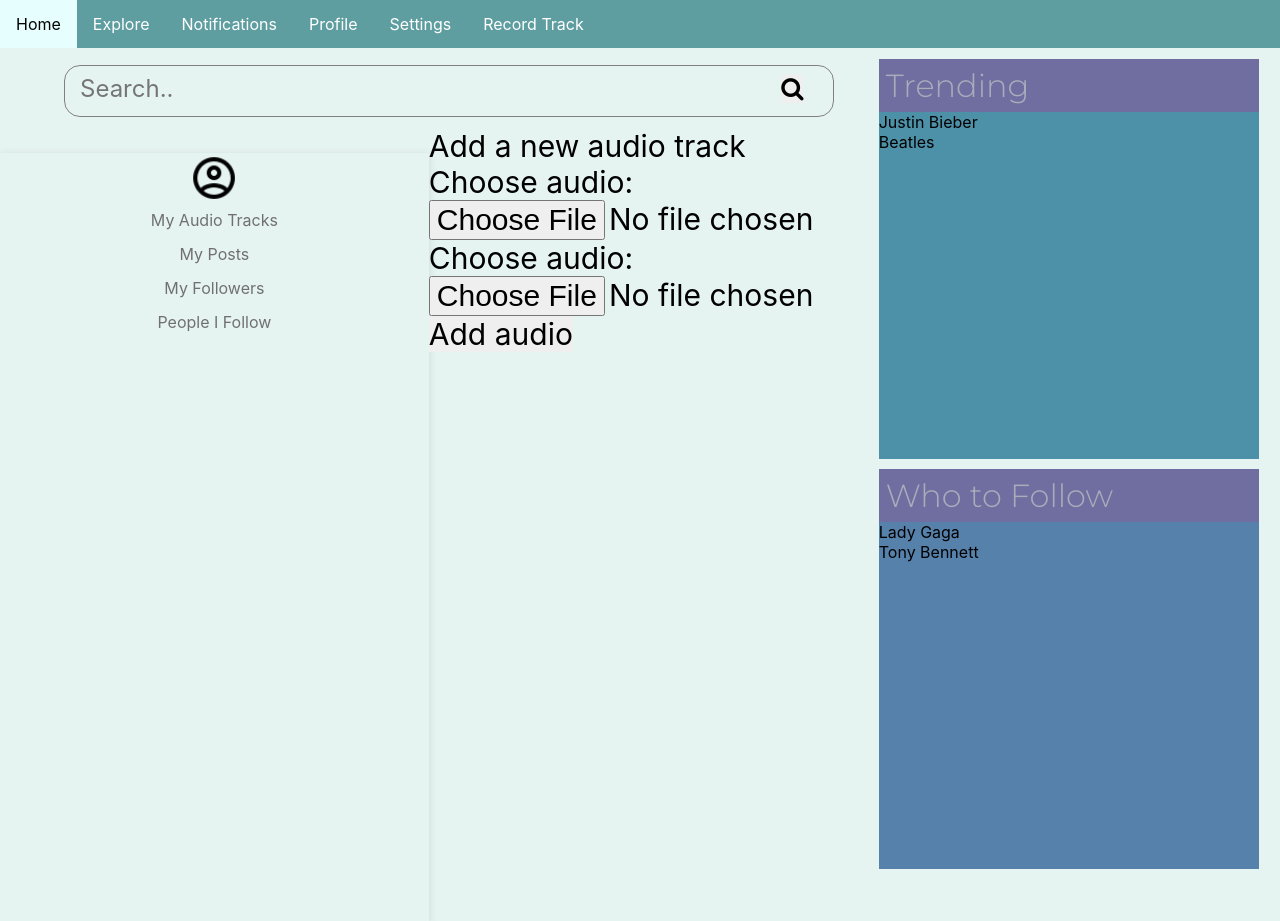
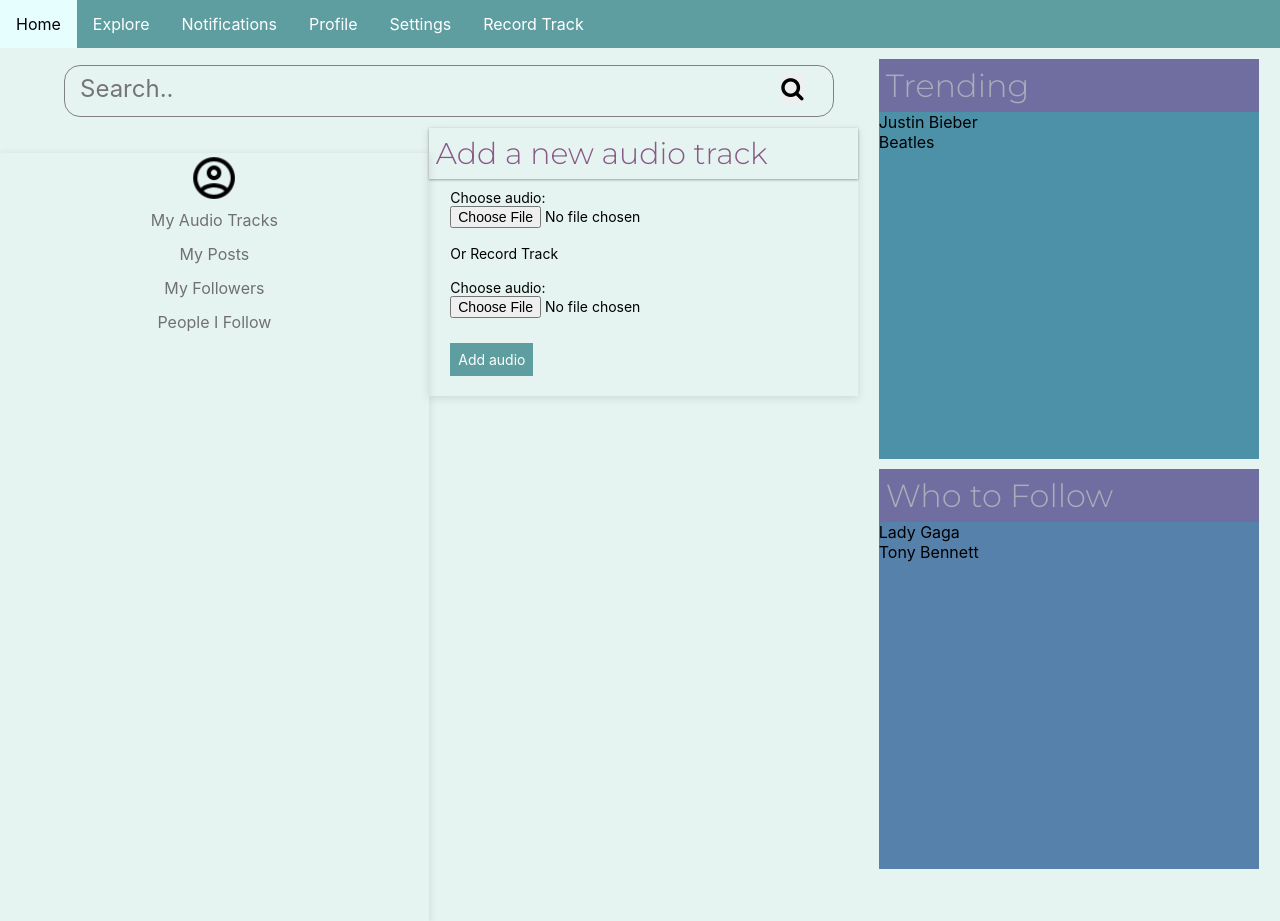
Before and after one commit to CSCI-40500-77100-Spring-2021/project-3, a React (Create React App) app in the folder frontend/: page /send-message-channel in a window 1280 px wide. Built offline with nearby package versions, Linux system fonts and the light colour scheme; a web font is replaced by a local one.

Commit message:
styled add media form

```diff
--- a/frontend/src/common_style.css
+++ b/frontend/src/common_style.css
@@ -4,6 +4,14 @@ h1{
     padding: 7px;
     color: #a7adba;
     background-color: #706EA1;
+}
+
+h2{
+    font-family: 'Montserrat', sans-serif;
+    font-size: 1em;
+    padding: 7px;
+    color: #885887;
+    box-shadow: rgba(0, 0, 0, 0.12) 0px 1px 3px, rgba(0, 0, 0, 0.24) 0px 1px 2px;
 }
 .ul-side-nav{
     list-style: none;
@@ -21,3 +29,30 @@ h1{
     text-decoration: none;
     color: #707070;
 }
+
+/*-----------------------------------
+            Containers
+
+-------------------------------------*/
+#add-media-container{
+    box-shadow: rgba(99, 99, 99, 0.2) 0px 2px 8px 0px;
+}
+
+/*--------------------------------------
+            Forms
+
+-----------------------------------------*/
+#add-media-container > form {
+    font-size: 14px;
+    width: 90%;
+    margin: 0 auto;
+    padding-top: 10px;
+}
+
+#submit-button {
+    color: #fff;
+	background-color: #5F9EA0;
+	text-align: center;
+	margin: 25px 0 20px 0;
+	padding: 8px;
+}
--- a/frontend/src/components/addmedia.component.js
+++ b/frontend/src/components/addmedia.component.js
@@ -8,12 +8,13 @@ export default class  extends Component {
     return (
         <div id="add-media-container">
             <h2>Add a new audio track</h2>
-            <form action="/action_page.php">
-                <label for="audio">Choose audio:</label>
-                <input type="file" id="audio" name="audio" accept="audio/*,video/*,"/>
-                <label for="record">Choose audio:</label>
-                <input type="file" id="record" name="record" accept="audio/*,video/*,"/>
-                <button name="submit">Add audio</button>
+            <form action="">
+                <label for="audio">Choose audio:</label><br/>
+                <input type="file" id="audio" name="audio" accept="audio/*,video/*,"/><br/>
+                <br/><p>Or Record Track</p><br/>
+                <label for="record">Choose audio:</label><br/>
+                <input type="file" id="record" name="record" accept="audio/*,video/*,"/><br/>
+                <button id="submit-button" name="submit">Add audio</button>
             </form>
         </div>
 
```
